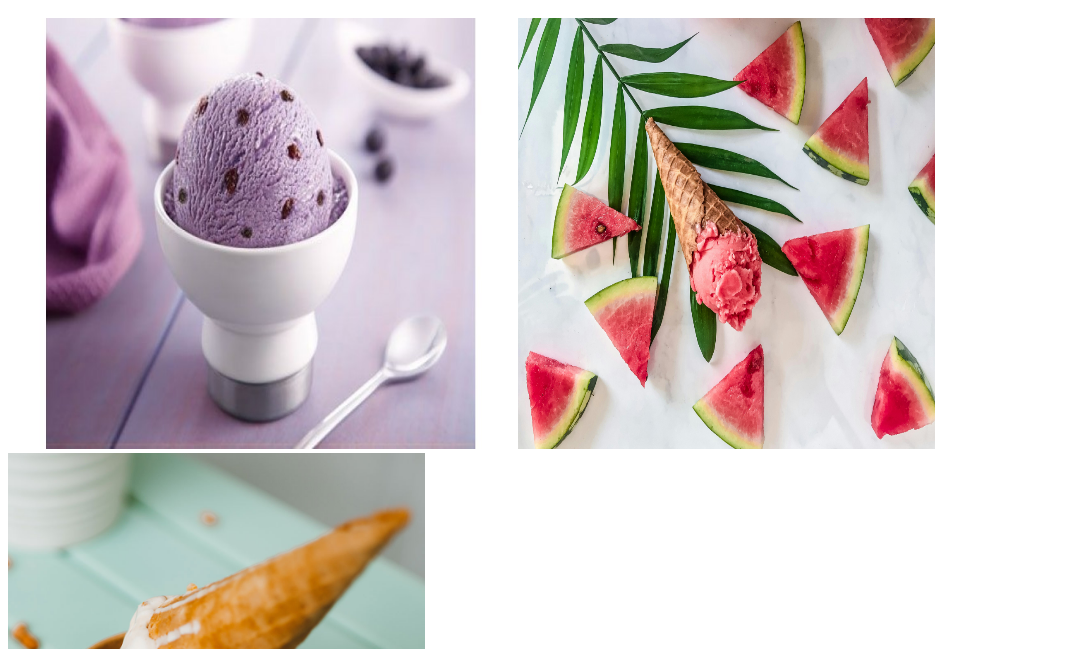
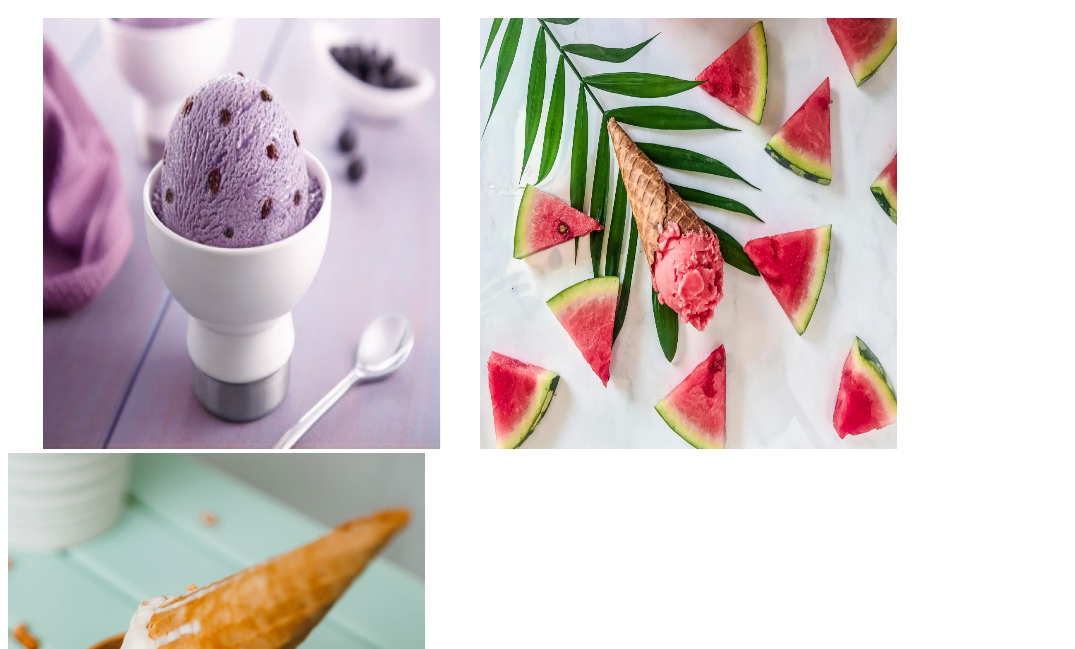
Before and after one commit to itzzmevidzz/icecream, a plain HTML site: page index.html in a window 1280 px wide. Shown: the part 563-1212 px from the top of the page, without its empty margins (0-1075 px from the left). Drawn offline with Linux system fonts and the light colour scheme.

Commit message:
Update index.html

```diff
--- a/index.html
+++ b/index.html
@@ -18,7 +18,7 @@ heart using only simple, natural and fresh loacal ingredients of adventure and d
 <br><br>
 <hr style="width:60%">
 <h1 style="font-size:30px;text-align:center;">Our core flavours</h1>
-<img style="width:40%;height:55%"src="image01.jpg">
+<img style="width:37%;height:55%"src="image01.jpg">
 <img style="width:33%;height:55%"src="image02.jpg">
 <img style="width:33%;height:55%"src="image033.jpg">
 
```
